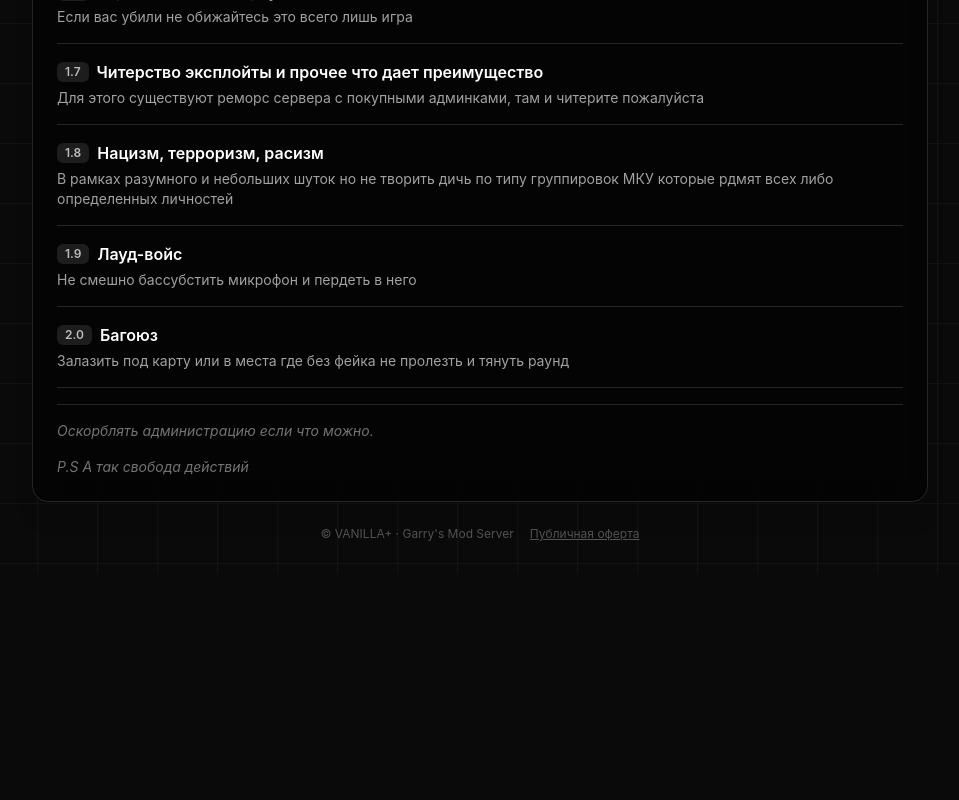
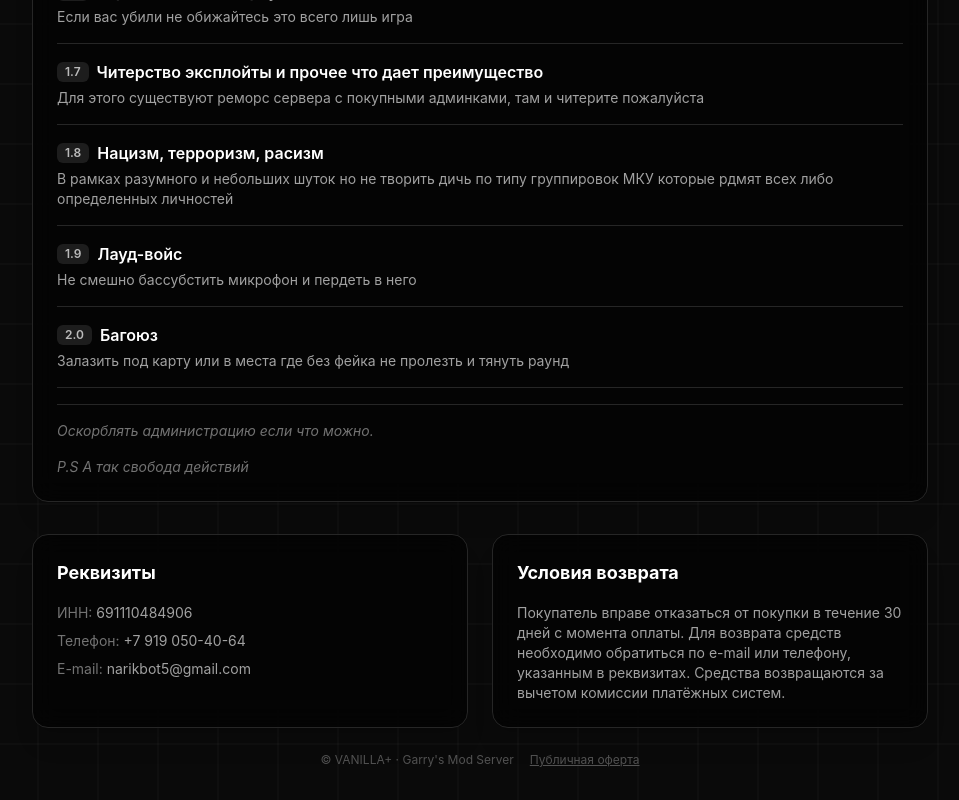
Before and after one commit to usssrnam3/vanillatop, a Next.js app: page / in a window 1280 px wide. Shown: the part 1134-1934 px from the top of the page, without its empty margins (160-1119 px from the left). Before the commit the page ends 1708 px from the top, so only its background shows below. Built offline with nearby package versions, Linux system fonts and the light colour scheme; no server answers.

Commit message:
Added payment requisites, contacts, and refund policy

```diff
--- a/src/app/page.tsx
+++ b/src/app/page.tsx
@@ -353,6 +353,27 @@ export default function Home() {
           </div>
         </div>
 
+        {/* ── Реквизиты ── */}
+        <div className="mt-8 grid gap-6 md:grid-cols-2">
+          <div className="rounded-2xl border border-neutral-800 bg-black/60 p-6 shadow-xl backdrop-blur-md">
+            <h2 className="mb-4 text-lg font-bold">Реквизиты</h2>
+            <div className="space-y-2 text-sm text-neutral-400">
+              <p><span className="text-neutral-500">ИНН:</span> 691110484906</p>
+              <p><span className="text-neutral-500">Телефон:</span> +7 919 050-40-64</p>
+              <p><span className="text-neutral-500">E-mail:</span> narikbot5@gmail.com</p>
+            </div>
+          </div>
+
+          <div className="rounded-2xl border border-neutral-800 bg-black/60 p-6 shadow-xl backdrop-blur-md">
+            <h2 className="mb-4 text-lg font-bold">Условия возврата</h2>
+            <p className="text-sm text-neutral-400">
+              Покупатель вправе отказаться от покупки в течение 30 дней с момента оплаты.
+              Для возврата средств необходимо обратиться по e-mail или телефону, указанным в реквизитах.
+              Средства возвращаются за вычетом комиссии платёжных систем.
+            </p>
+          </div>
+        </div>
+
         <div className="mt-6 flex items-center justify-center gap-4 text-center text-xs text-neutral-600">
           <p>© VANILLA+ · Garry&apos;s Mod Server</p>
           <a href="/oferta_691110484906.docx" target="_blank" className="underline transition hover:text-neutral-400">
```
